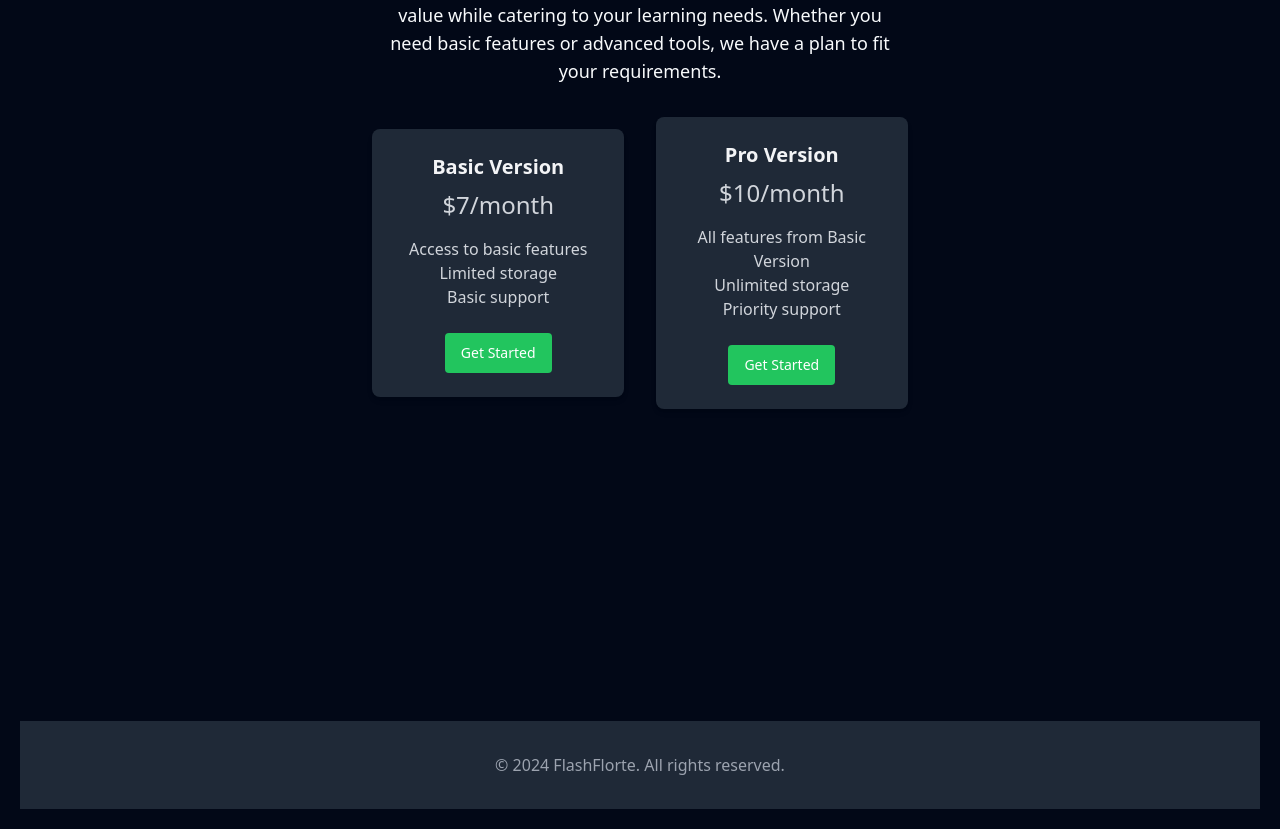
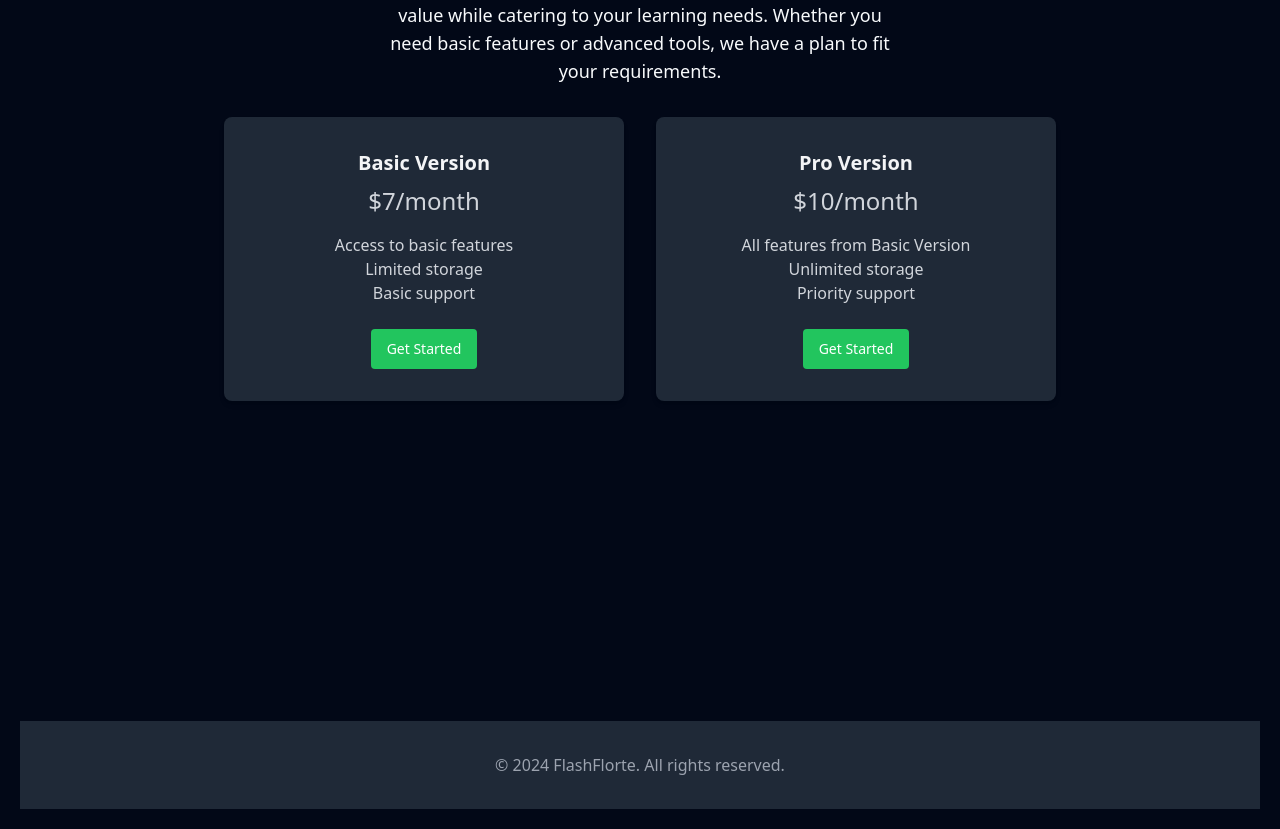
Before and after one commit to abdelghaniBensalih/AI-Flashcards, a Next.js app in the folder client/: page / in a window 1280 px wide. Shown: the part 1763-2592 px from the top of the page. Built offline with nearby package versions, Linux system fonts and the light colour scheme; no server answers.

Commit message:
pricing section alignment

```diff
--- a/client/app/page.tsx
+++ b/client/app/page.tsx
@@ -240,7 +240,7 @@ export default function Home() {
         <p className="text-lg mb-8 max-w-lg">Choose from our budget-friendly plans that offer great value while catering to your learning needs. Whether you need basic features or advanced tools, we have a plan to fit your requirements.</p>
 
         <div className="flex flex-col sm:flex-row justify-center items-center gap-8">
-          <div className="flex-1 max-w-sm flex flex-col items-center bg-gray-50 dark:bg-gray-800 shadow-md rounded-lg p-6 text-center hover:shadow-lg transition-shadow duration-300">
+          <div className="flex-1 max-w-md flex flex-col items-center bg-gray-50 dark:bg-gray-800 shadow-md rounded-lg p-8 w-[400px] text-center hover:shadow-lg transition-shadow duration-300">
             <h3 className="text-xl font-semibold mb-2 text-gray-900 dark:text-gray-100">
               Basic Version
             </h3>
@@ -259,7 +259,7 @@ export default function Home() {
               Get Started
             </Button>
           </div>
-          <div className="flex-1 max-w-sm flex flex-col items-center bg-gray-50 dark:bg-gray-800 shadow-md rounded-lg p-6 text-center hover:shadow-lg transition-shadow duration-300">
+          <div className="flex-1 max-w-md flex flex-col items-center bg-gray-50 dark:bg-gray-800 shadow-md rounded-lg p-8 w-[400px] text-center hover:shadow-lg transition-shadow duration-300">
             <h3 className="text-xl font-semibold mb-2 text-gray-900 dark:text-gray-100">
               Pro Version
             </h3>
```
